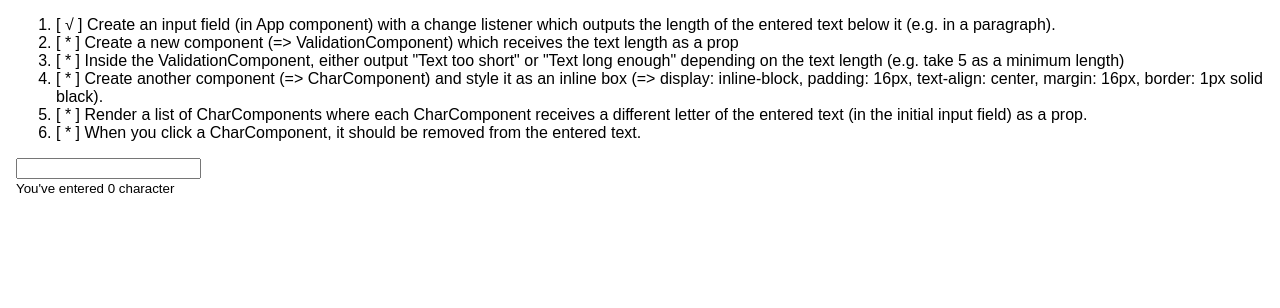
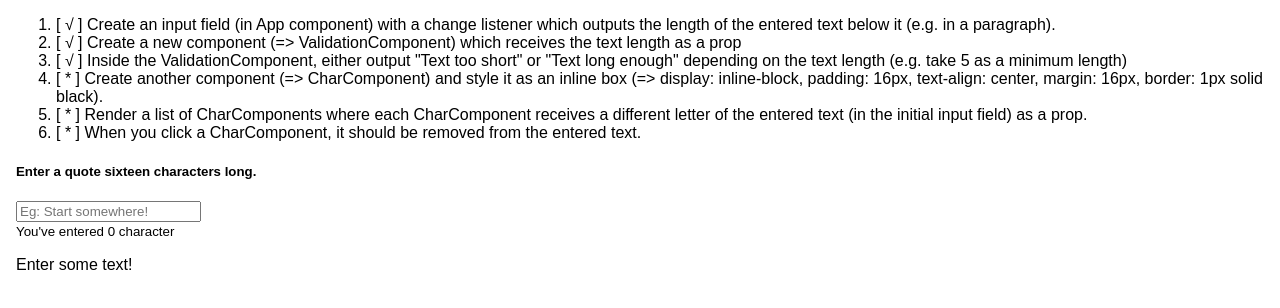
Before and after one commit to claranceatgalvanize/react-complete-guide-assignment-lists-conditionals, a React (Create React App) app: page / in a window 1280 px wide. Shown: the top 308 px of the page. Built offline with nearby package versions, Linux system fonts and the light colour scheme.

Commit message:
Created a validation component to insure the user enters the right amount of characters

```diff
--- a/src/App.js
+++ b/src/App.js
@@ -1,5 +1,6 @@
 import React, { Component } from "react";
 import "./App.css";
+import ValidationComponent from "./ValidationComponent";
 
 class App extends Component {
   state = {
@@ -20,11 +21,11 @@ class App extends Component {
             in a paragraph).
           </li>
           <li>
-            [ * ] Create a new component (=> ValidationComponent) which receives
+            [ √ ] Create a new component (=> ValidationComponent) which receives
             the text length as a prop
           </li>
           <li>
-            [ * ] Inside the ValidationComponent, either output "Text too short"
+            [ √ ] Inside the ValidationComponent, either output "Text too short"
             or "Text long enough" depending on the text length (e.g. take 5 as a
             minimum length)
           </li>
@@ -43,12 +44,18 @@ class App extends Component {
             entered text.
           </li>
         </ol>
-        <input onChange={this.inputLength} type="text" />
+        <h5>Enter a quote sixteen characters long.</h5>
+        <input
+          onChange={this.inputLength}
+          type="text"
+          placeholder="Eg: Start somewhere!"
+        />
         <br></br>
         <small>
           You've entered {this.state.textLength}{" "}
           {this.state.textLength <= 0 ? "character" : "characters"}
         </small>
+        <ValidationComponent textLength={this.state.textLength} />
       </div>
     );
   }
--- /dev/null
+++ b/src/ValidationComponent.js
@@ -0,0 +1,23 @@
+import React from "react";
+
+const ValidationComponent = ({ textLength }) => {
+  let say;
+
+  if (textLength === 16) {
+    say = "Well done! you've entered the right amount of characters";
+  } else if (textLength <= 0) {
+    say = "Enter some text!";
+  } else if (textLength < 16) {
+    say = "Text too short!";
+  } else {
+    say = "Text too long!";
+  }
+
+  return (
+    <div>
+      <p>{say}</p>
+    </div>
+  );
+};
+
+export default ValidationComponent;
```
